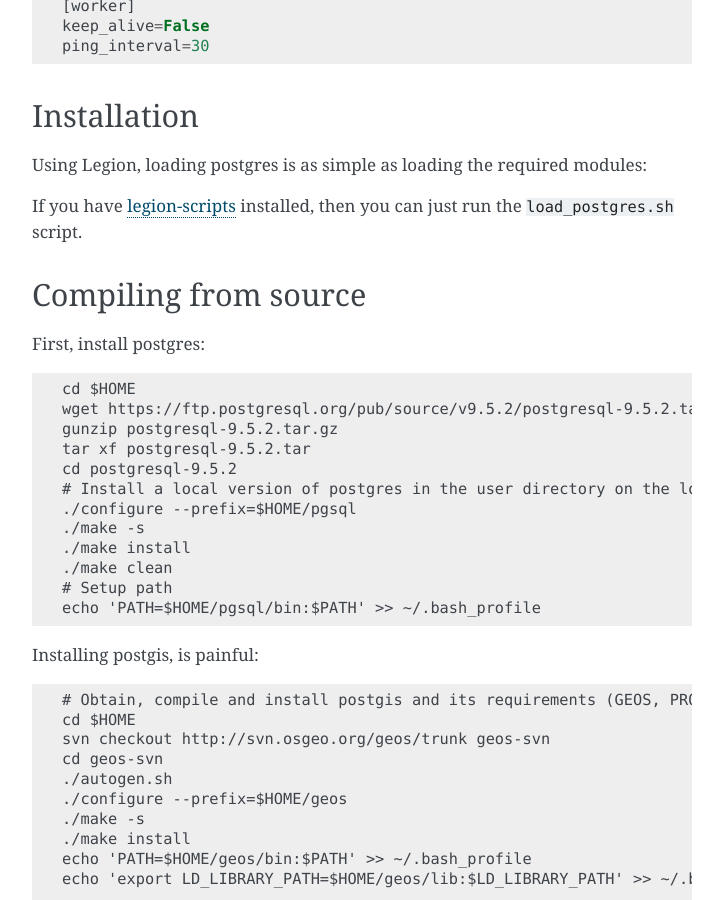
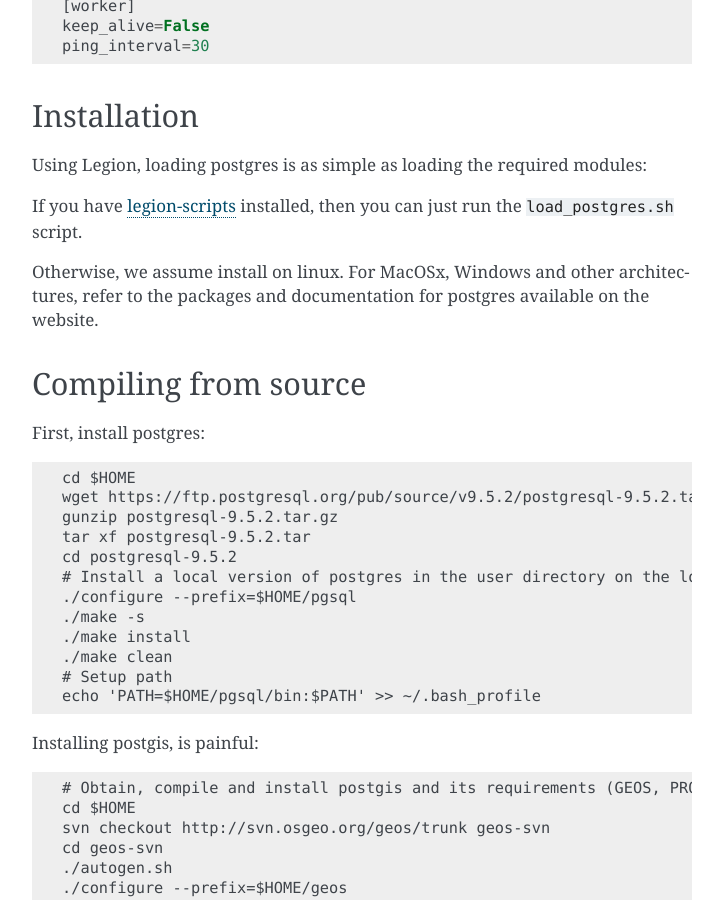
Before and after one commit to ElsevierSoftwareX/superpyrate, a Sphinx documentation site: the page built from docs/setup.rst, in a window 1280 px wide and 900 px high, scrolled down 3573 px. Shown: the whole window, without its empty margins (388-1111 px from the left). Built offline with Sphinx 7.4.7, drawn with Linux system fonts in a browser that asks for light colours; formulas are drawn with MathJax 3; pages that are not in the unit, such as notebooks, are missing from menus.

Commit message:
Install is written for linux only

```diff
--- a/docs/setup.rst
+++ b/docs/setup.rst
@@ -188,6 +188,9 @@
 
 .. _legion-scripts: https://github.com/UCL-ShippingGroup/legion_scripts.git
 
+Otherwise, we assume install on linux.  For MacOSx, Windows and other architectures,
+refer to the packages and documentation for postgres available on the website.
+
 .. _compiling:
 
 Compiling from source
```
